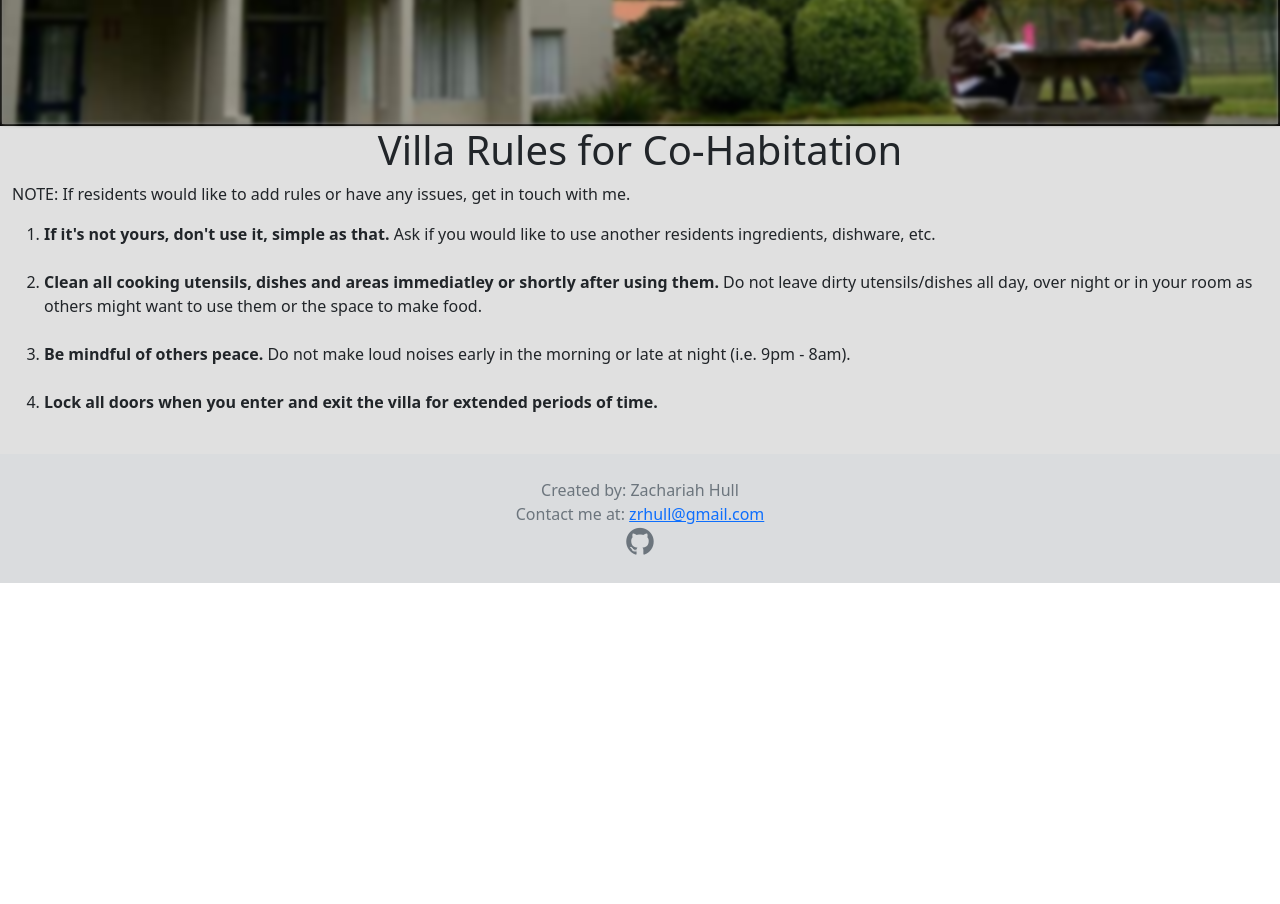
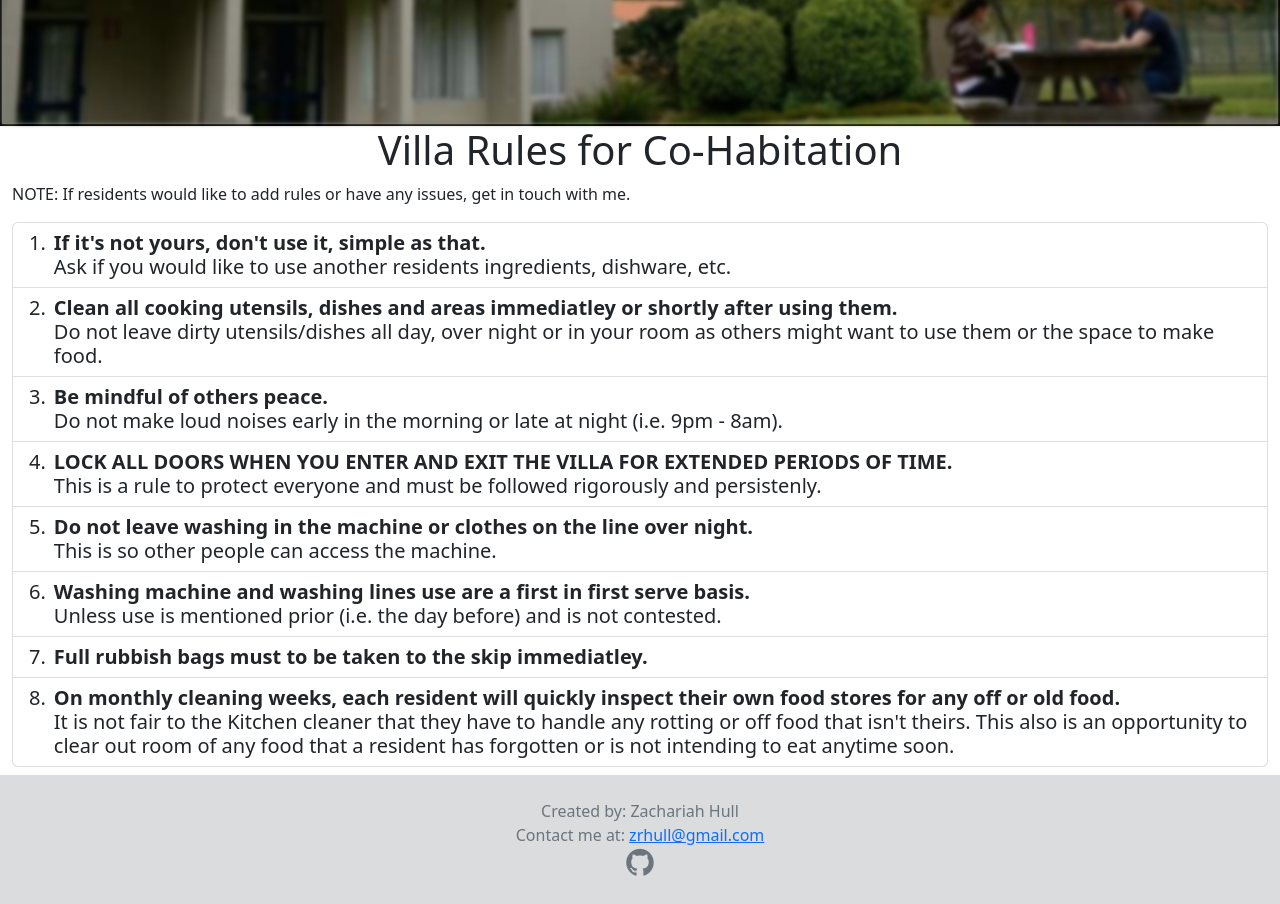
Before and after one commit to RINZLER35/RINZLER35.github.io, a plain HTML site: page Villa 5/rules.html in a window 1280 px wide. Shown: the part 420-1324 px from the top of the page. Before the commit the page ends 1003 px from the top, so only its background shows below. Drawn offline with nearby package versions, Linux system fonts and the light colour scheme.

Commit message:
Roster functionality and Rules display
Updated javascript roster functionality:
- Change starting date to the 1st March (01/03/2023)
- Automatically update starting week tag
- Changed month calculation from math (from m/s) based to date functions, should eliminate any long term error with calculation
- Added a rubbish roster which cycles each week
- Refined code

Updated rules list look from html list tags to use a bootstrap list style

```diff
--- a/Villa 5/JS/javascript.js
+++ b/Villa 5/JS/javascript.js
@@ -52,10 +52,7 @@ $("#updateRoster").click(function() {
     }
     //WARNING: Over time this function will become more resource hungry, as the amount of iterations increases.
 
-    console.log("Roster Index: " + rosterIndex);
-
-    //Testing function - retrieve names for DOM. Shifting reference index will be another function (based on date).
-    //  The reference index shift in this function shouldn't effect the stable value.
+    // Updates the cleaning roster with residents
     $.each(residents, function(index, value){
 
         $(`#res-${index}`).replaceWith(`<td id="res-${index}">` + residents[rosterIndex] + `</td>`);
@@ -65,21 +62,69 @@ $("#updateRoster").click(function() {
         if (rosterIndex > 5 ) {
             rosterIndex = 0;
         }
-
-        //console.log(`Job Index: ${index}. Resident Index: ${rosterIndex} - Resident: ${residents[rosterIndex]}`);
     });
 
-    //--------------Function for alternating the bi-weekly jobs--------------//
-    //Will have to take reliance off rosterIndex off as this changes monthly not weekly
+    //console.log("Month Difference: " + monthDiff);
+
+    //-------------------------------------------------------------------------//
+
+
+    //--------------Every second week is bi-weekly jobs--------------//
     if (weeks % 2 == 0) {
         $("i#bi-check").replaceWith(tick);
     } else {
         $("i#bi-check").replaceWith(cross);
     }
+    //--------------------------------------------------------------//
 
-    // if (jobIndex == 1) {
-    //     $("i#bi-check").replaceWith(tick);
+
+    //--------------Function for updating the rubbish roster--------------//
+    var rubbishCount = weeks;
+
+    while (rubbishCount > 5) {
+        rubbishCount -= 6;
+    }
+
+    $("#rubbish-res").replaceWith(`<td id="rubbish-res">` + residents[rubbishCount] + `</td>`);
+    //--------------------------------------------------------------------//
+
+
+    //----------------------------Test----------------------------//
+    //Test to find the first week of a month and apply the monthly job check to the webpage
+    // testDate = new Date("2023-01-22");
+    // if (testDate.getDate() < 8) {
+    //     console.log("First week of the month: " + testDate.getDate());
     // } else {
-    //     $("i#bi-check").replaceWith(cross);
+    //     console.log("Not the first week: " + testDate.getDate());
     // }
-});
+    //------------------------------------------------------------//
+
+
+    //---------------------------------NOTE: IRRELEVANT CODE----------------------------------//
+    //Write check for start of the week, then add 7 days, then check if it's the same month
+    //(i.e. see if this is the first week of the month, regardless if the week starts in that month)
+
+    // var weekEnding = new Date(weekStarting);
+    // weekEnding.setHours(weekEnding.getHours() + 144);
+    // //Week of the 1st monday of the month
+
+    // if (weekStarting.getDate() < 8) {
+    //     //First monday of the month
+    //     //Set monthly jobs to true
+    //     console.log("First monday of the month: " + weekStarting.getDate());
+    // } else {
+    //     //Second or more monday of the month
+    //     //Set monthly jobs to false
+    //     console.log("Not the first monday of the month: " + weekStarting.getDate());
+    // }
+
+    // console.log("Week start: " + weekStarting + "\nWeek ending: " + weekEnding);
+    // //Loop to set the display date to the start of the week
+    // //if (weekStarting)
+};
+
+// Set the start of the week
+setStartingWeek();
+
+// Update the roster on page load
+updateRoster();
--- a/Villa 5/rules.html
+++ b/Villa 5/rules.html
@@ -72,35 +72,74 @@
             </section>
 
             <!--Main Content Container-->
-            <div class="container-fluid" style="background-color: rgb(224, 224, 224);">
+            <div class="container-fluid" >
                 <!-- Home info -->
                 <div class="row">
                     <h1 class="text-center">Villa Rules for Co-Habitation</h1>
                     <!-- Home description -->
                     <div class="col-12 justify-content-center">
                         <p>NOTE: If residents would like to add rules or have any issues, get in touch with me.</p>
-                        <ol>
-                            <li>
-                                <strong>If it's not yours, don't use it, simple as that.</strong> Ask if you would like to use another
-                                residents ingredients, dishware, etc.
+                        <h5>
+                            <ol class="list-group list-group-numbered">
+                                <li class="list-group-item d-flex justify-content-between align-items-start">
+                                    <div class="ms-2 me-auto">
+                                        <div class="fw-bold">If it's not yours, don't use it, simple as that.</div>
+                                        Ask if you would like to use another residents ingredients, dishware, etc.
+                                    </div>
                                 </li>
-                            <br>
-                            <li>
-                                <strong>Clean all cooking utensils, dishes and areas immediatley or shortly after using them.</strong>
+
+                                <li class="list-group-item d-flex justify-content-between align-items-start">
+                                    <div class="ms-2 me-auto">
+                                        <div class="fw-bold">Clean all cooking utensils, dishes and areas immediatley or shortly after using them.</div>
                                         Do not leave dirty utensils/dishes all day, over night or in your room as others might
                                         want to use them or the space to make food.
+                                    </div>
                                 </li>
-                            <br>
-                            <li>
-                                <strong>Be mindful of others peace.</strong>
+
+                                <li class="list-group-item d-flex justify-content-between align-items-start">
+                                    <div class="ms-2 me-auto">
+                                        <div class="fw-bold">Be mindful of others peace.</div>
                                         Do not make loud noises early in the morning or late at night (i.e. 9pm - 8am).
+                                    </div>
                                 </li>
-                            <br>
-                            <li>
-                                <strong>Lock all doors when you enter and exit the villa for extended periods of time.</strong>
+
+                                <li class="list-group-item d-flex justify-content-between align-items-start">
+                                    <div class="ms-2 me-auto">
+                                        <div class="fw-bold">LOCK ALL DOORS WHEN YOU ENTER AND EXIT THE VILLA FOR EXTENDED PERIODS OF TIME.</div>
+                                        This is a rule to protect everyone and must be followed rigorously and persistenly.
+                                    </div>
                                 </li>
-                            <br>
+
+                                <li class="list-group-item d-flex justify-content-between align-items-start">
+                                    <div class="ms-2 me-auto">
+                                        <div class="fw-bold">Do not leave washing in the machine or clothes on the line over night.</div>
+                                        This is so other people can access the machine.
+                                    </div>
+                                </li>
+
+                                <li class="list-group-item d-flex justify-content-between align-items-start">
+                                    <div class="ms-2 me-auto">
+                                        <div class="fw-bold">Washing machine and washing lines use are a first in first serve basis.</div>
+                                        Unless use is mentioned prior (i.e. the day before) and is not contested.
+                                    </div>
+                                </li>
+
+                                <li class="list-group-item d-flex justify-content-between align-items-start">
+                                    <div class="ms-2 me-auto">
+                                        <div class="fw-bold">Full rubbish bags must to be taken to the skip immediatley.</div>
+                                    </div>
+                                </li>
+
+                                <li class="list-group-item d-flex justify-content-between align-items-start">
+                                    <div class="ms-2 me-auto">
+                                        <div class="fw-bold">On monthly cleaning weeks, each resident will quickly inspect their own food stores for any off or old food.</div>
+                                        It is not fair to the Kitchen cleaner that they have to handle any rotting or off food that isn't theirs.
+                                        This also is an opportunity to clear out room of any food that a resident has forgotten or is not intending to eat anytime soon.
+                                    </div>
+                                </li>
+
                             </ol>
+                        </h5>
                     </div>
                 </div>
             </div>
```
Also changed, not shown: Villa 5/cleaning.html (+25 -8 lines). Lines whose indentation alone changed are shown as unchanged.
